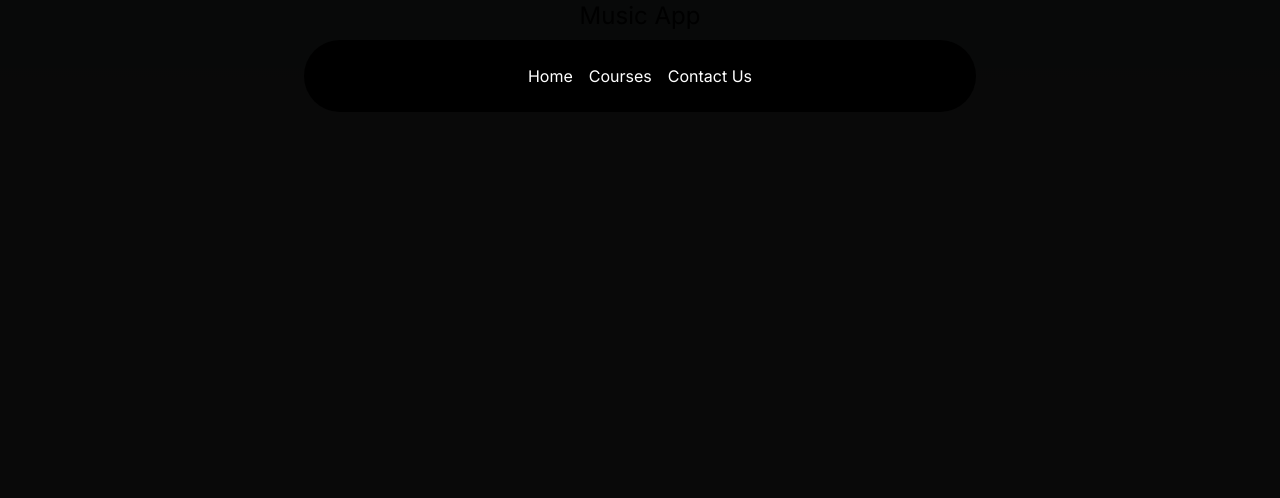
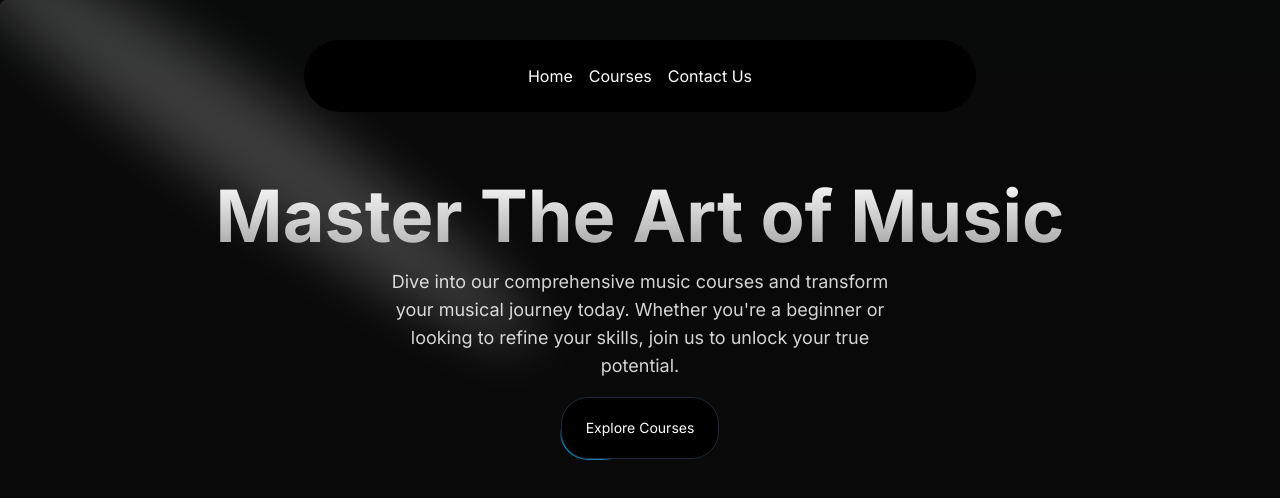
Before and after one commit to ArnabhS/music-site, a Next.js app: page / in a window 1280 px wide. Shown: the top 498 px of the page. Built offline with nearby package versions, Linux system fonts and the light colour scheme.

Commit message:
hero section

```diff
--- a/src/app/page.tsx
+++ b/src/app/page.tsx
@@ -1,9 +1,11 @@
+import { HeroSection } from "@/components/HeroSection";
 import Image from "next/image";
 
 export default function Home() {
   return (
   <main className="min-h-screen bg-black/[0.96] antialiased bg-grid-white/[0.02]">
-   <h1 className="text-2xl text-center">Music App</h1>
+
+   <HeroSection />
   </main>
   );
 }
--- /dev/null
+++ b/src/components/HeroSection.tsx
@@ -0,0 +1,33 @@
+import Link from 'next/link'
+import React from 'react'
+import { Spotlight } from './ui/Spotlight';
+import { Button } from "./ui/moving-border";
+export const HeroSection = () => {
+  return (
+    <div
+    className='h-auto md:h-[40rem] w-full rounded-md flex flex-col items-center justify-center relative overflow-hidden mx-auto py-10 md:py-0'
+    >
+
+        <div className='p-4 relative z-10 w-full text-center'>
+        <Spotlight
+        className="-top-40 left-0 md:left-60 md:-top-20"
+        fill="white"
+      />
+            <h1
+            className='mt-20 md:mt-0 text-4xl md:text-7xl font-bold bg-clip-text text-transparent bg-gradient-to-b from-neutral-50 to-neutral-400'
+            >Master The Art of Music</h1>
+            <p
+              className="mt-4 font-normal text-base md:text-lg text-neutral-300 max-w-lg mx-auto"
+            >Dive into our comprehensive music courses and transform your musical journey today. Whether you're a beginner or looking to refine your skills, join us to unlock your true potential.</p>
+            <div className='mt-4'>
+                <Link href='/courses'>
+                   <Button
+                   borderRadius='1.75rem'
+                   className="bg-white dark:bg-black text-black dark:text-white border-neutral-200 dark:border-slate-800"
+                   >Explore Courses</Button>
+                </Link>
+            </div>
+        </div>
+    </div>
+  )
+}
--- /dev/null
+++ b/src/components/ui/Spotlight.tsx
@@ -0,0 +1,56 @@
+import React from "react";
+import { cn } from "@/utils/cn";
+
+type SpotlightProps = {
+  className?: string;
+  fill?: string;
+};
+
+export const Spotlight = ({ className, fill }: SpotlightProps) => {
+  return (
+    <svg
+      className={cn(
+        "animate-spotlight pointer-events-none absolute z-[1]  h-[169%] w-[138%] lg:w-[84%] opacity-0",
+        className
+      )}
+      xmlns="http://www.w3.org/2000/svg"
+      viewBox="0 0 3787 2842"
+      fill="none"
+    >
+      <g filter="url(#filter)">
+        <ellipse
+          cx="1924.71"
+          cy="273.501"
+          rx="1924.71"
+          ry="273.501"
+          transform="matrix(-0.822377 -0.568943 -0.568943 0.822377 3631.88 2291.09)"
+          fill={fill || "white"}
+          fillOpacity="0.21"
+        ></ellipse>
+      </g>
+      <defs>
+        <filter
+          id="filter"
+          x="0.860352"
+          y="0.838989"
+          width="3785.16"
+          height="2840.26"
+          filterUnits="userSpaceOnUse"
+          colorInterpolationFilters="sRGB"
+        >
+          <feFlood floodOpacity="0" result="BackgroundImageFix"></feFlood>
+          <feBlend
+            mode="normal"
+            in="SourceGraphic"
+            in2="BackgroundImageFix"
+            result="shape"
+          ></feBlend>
+          <feGaussianBlur
+            stdDeviation="151"
+            result="effect1_foregroundBlur_1065_8"
+          ></feGaussianBlur>
+        </filter>
+      </defs>
+    </svg>
+  );
+};
--- /dev/null
+++ b/src/components/ui/moving-border.tsx
@@ -0,0 +1,139 @@
+"use client";
+import React from "react";
+import {
+  motion,
+  useAnimationFrame,
+  useMotionTemplate,
+  useMotionValue,
+  useTransform,
+} from "framer-motion";
+import { useRef } from "react";
+import { cn } from "@/utils/cn";
+
+export function Button({
+  borderRadius = "1.75rem",
+  children,
+  as: Component = "button",
+  containerClassName,
+  borderClassName,
+  duration,
+  className,
+  ...otherProps
+}: {
+  borderRadius?: string;
+  children: React.ReactNode;
+  as?: any;
+  containerClassName?: string;
+  borderClassName?: string;
+  duration?: number;
+  className?: string;
+  [key: string]: any;
+}) {
+  return (
+    <Component
+      className={cn(
+        "bg-transparent relative text-xl  h-16 w-40 p-[1px] overflow-hidden ",
+        containerClassName
+      )}
+      style={{
+        borderRadius: borderRadius,
+      }}
+      {...otherProps}
+    >
+      <div
+        className="absolute inset-0"
+        style={{ borderRadius: `calc(${borderRadius} * 0.96)` }}
+      >
+        <MovingBorder duration={duration} rx="30%" ry="30%">
+          <div
+            className={cn(
+              "h-20 w-20 opacity-[0.8] bg-[radial-gradient(var(--sky-500)_40%,transparent_60%)]",
+              borderClassName
+            )}
+          />
+        </MovingBorder>
+      </div>
+
+      <div
+        className={cn(
+          "relative bg-slate-900/[0.8] border border-slate-800 backdrop-blur-xl text-white flex items-center justify-center w-full h-full text-sm antialiased",
+          className
+        )}
+        style={{
+          borderRadius: `calc(${borderRadius} * 0.96)`,
+        }}
+      >
+        {children}
+      </div>
+    </Component>
+  );
+}
+
+export const MovingBorder = ({
+  children,
+  duration = 2000,
+  rx,
+  ry,
+  ...otherProps
+}: {
+  children: React.ReactNode;
+  duration?: number;
+  rx?: string;
+  ry?: string;
+  [key: string]: any;
+}) => {
+  const pathRef = useRef<any>();
+  const progress = useMotionValue<number>(0);
+
+  useAnimationFrame((time) => {
+    const length = pathRef.current?.getTotalLength();
+    if (length) {
+      const pxPerMillisecond = length / duration;
+      progress.set((time * pxPerMillisecond) % length);
+    }
+  });
+
+  const x = useTransform(
+    progress,
+    (val) => pathRef.current?.getPointAtLength(val).x
+  );
+  const y = useTransform(
+    progress,
+    (val) => pathRef.current?.getPointAtLength(val).y
+  );
+
+  const transform = useMotionTemplate`translateX(${x}px) translateY(${y}px) translateX(-50%) translateY(-50%)`;
+
+  return (
+    <>
+      <svg
+        xmlns="http://www.w3.org/2000/svg"
+        preserveAspectRatio="none"
+        className="absolute h-full w-full"
+        width="100%"
+        height="100%"
+        {...otherProps}
+      >
+        <rect
+          fill="none"
+          width="100%"
+          height="100%"
+          rx={rx}
+          ry={ry}
+          ref={pathRef}
+        />
+      </svg>
+      <motion.div
+        style={{
+          position: "absolute",
+          top: 0,
+          left: 0,
+          display: "inline-block",
+          transform,
+        }}
+      >
+        {children}
+      </motion.div>
+    </>
+  );
+};
--- a/tailwind.config.ts
+++ b/tailwind.config.ts
@@ -1,4 +1,21 @@
 import type { Config } from "tailwindcss";
+
+const colors = require("tailwindcss/colors");
+const {
+  default: flattenColorPalette,
+} = require("tailwindcss/lib/util/flattenColorPalette");
+// Plugin to add each Tailwind color as a global CSS variable
+function addVariablesForColors({ addBase, theme }: any) {
+  const allColors = flattenColorPalette(theme('colors'));
+  const newVars = Object.fromEntries(
+    Object.entries(allColors).map(([key, value]) => [`--${key}`, value])
+  );
+
+  addBase({
+    ':root': newVars,
+  });
+}
+
 
 const config: Config = {
   content: [
@@ -9,13 +26,23 @@
   darkMode: 'class',
   theme: {
     extend: {
+      animation:{
+        spotlight: "spotlight 2s ease .75s 1 forwards",
+        scroll: "scroll var(--animation-duration, 40s) var(--animation-direction, forwards) linear infinite"
+      },
       backgroundImage: {
         "gradient-radial": "radial-gradient(var(--tw-gradient-stops))",
         "gradient-conic":
           "conic-gradient(from 180deg at 50% 50%, var(--tw-gradient-stops))",
       },
+      keyframes:{
+        spotlight: {
+          '0%': { opacity: '0', transform: 'translate(-72%, -62%) scale(0.5)' },
+          '100%': { opacity: '1', transform: 'translate(-50%,-40%) scale(1)' },
+        },
+      }, // Add a comma here
     },
   },
-  plugins: [],
+  plugins: [addVariablesForColors],
 };
 export default config;
```
